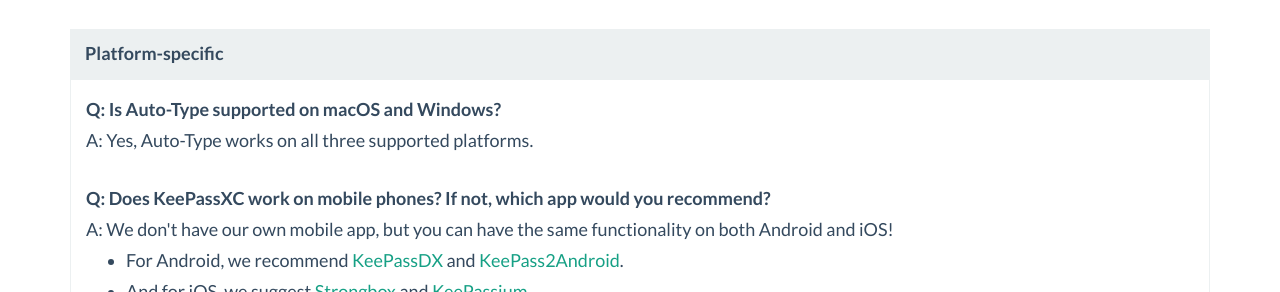
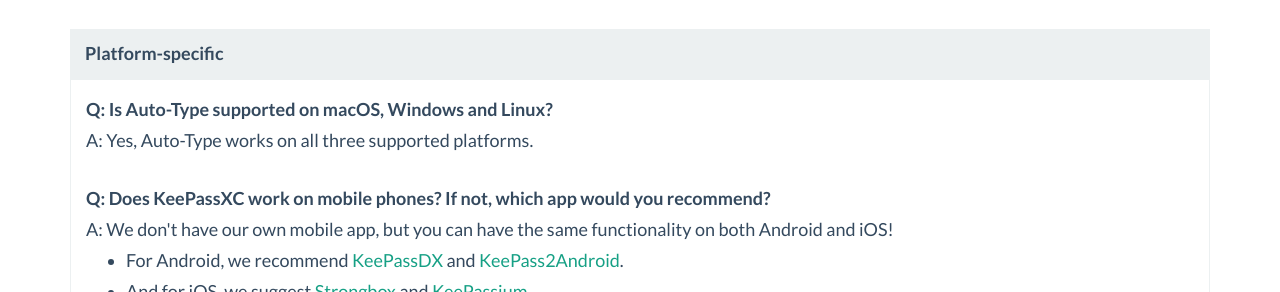
Before and after one commit to keepassxreboot/keepassxc-org, a Jekyll site: the page built from docs/index.html, in a window 1280 px wide and 900 px high, scrolled down 12728 px. Shown: the part 158-450 px from the top of the window. Built offline with Jekyll 4.4.1, drawn with Linux system fonts in a browser that asks for light colours; comment, search, counter and statistics services are not loaded.

Commit message:
Add Linux to Auto-Type FAQ

```diff
--- a/docs/index.html
+++ b/docs/index.html
@@ -562,7 +562,7 @@
 
     <h5>Platform-specific</h5>
     <dl>
-        <dt id="faq-autotype"><a href="#faq-autotype">Is Auto-Type supported on macOS and Windows?</a></dt>
+        <dt id="faq-autotype"><a href="#faq-autotype">Is Auto-Type supported on macOS, Windows and Linux?</a></dt>
         <dd>Yes, Auto-Type works on all three supported platforms.</dd>
 
         <dt id="faq-platform-mobile"><a href="#faq-platform-mobile">Does KeePassXC work on mobile phones? If not, which app would you recommend?</a></dt>
```
